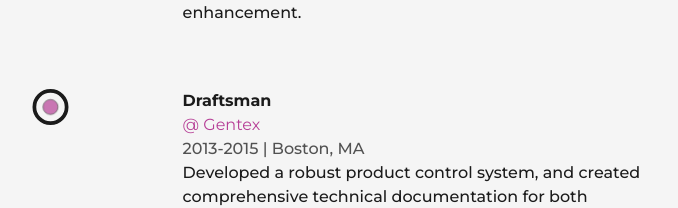
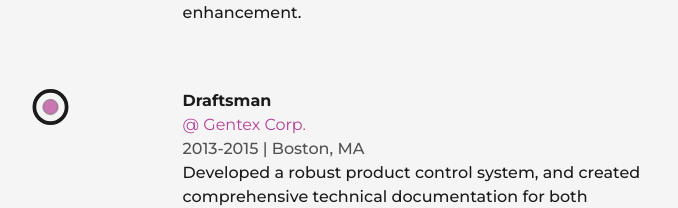
Before and after one commit to DeadChannelDice/nextJS-portfolio, a Next.js app: page / in a window 1280 px wide. Shown: the part 3590-3798 px from the top of the page, without its empty margins (243-921 px from the left). Built offline with nearby package versions, Linux system fonts and the light colour scheme.

Commit message:
Corrected company name.

```diff
--- a/src/components/Experience.js
+++ b/src/components/Experience.js
@@ -94,7 +94,7 @@ const Experience = () => {
 
                 <Details
                     position={"Draftsman"}
-                    company={"Gentex"}
+                    company={"Gentex Corp."}
                     companyLink={"https://www.GentexCorp.com"}
                     time={"2013-2015"}
                     address={"Boston, MA"}
```
